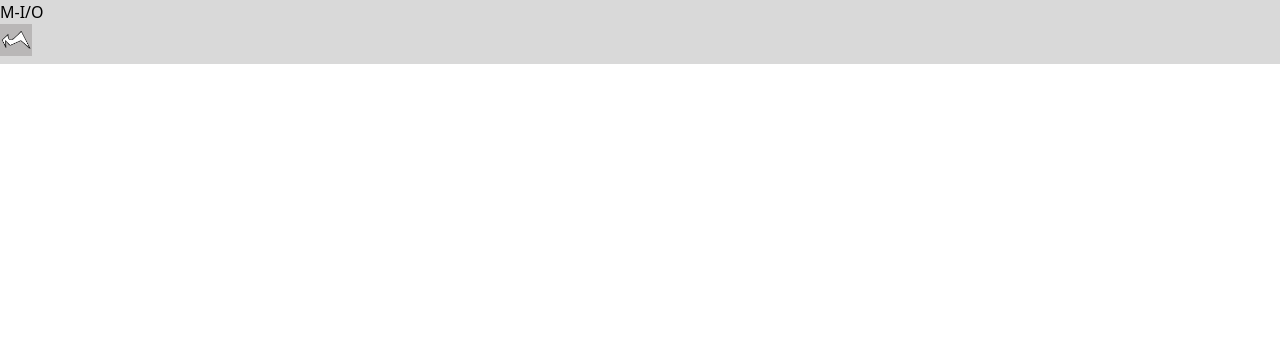
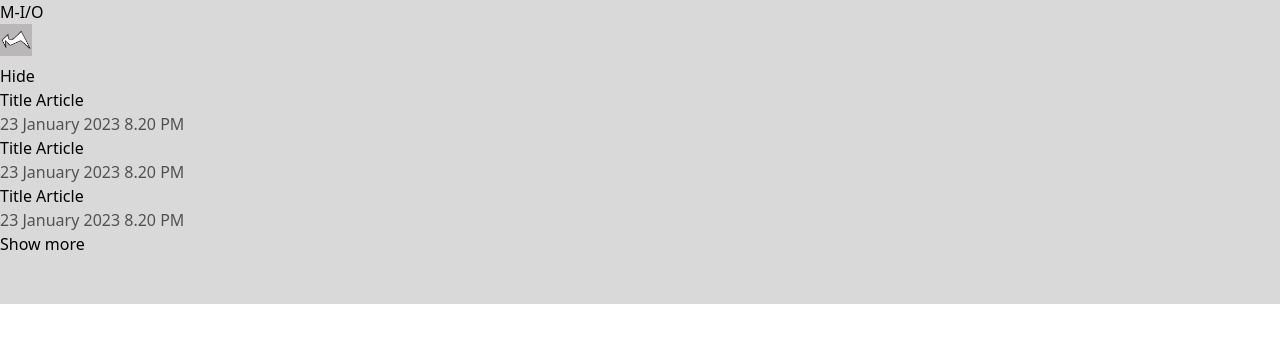
Before and after one commit to mojila/mojila.github.io, a Gatsby site: page / in a window 1280 px wide. Built offline with nearby package versions, Linux system fonts and the light colour scheme; Gatsby itself is replaced by a stand-in of ours.

Commit message:
ver0 add article

```diff
--- /dev/null
+++ b/src/components/Article.tsx
@@ -0,0 +1,22 @@
+import * as React from 'react'
+
+export default function () {
+    const articles = [
+        { title: 'Title Article', createdAt: '23 January 2023 8.20 PM' },
+        { title: 'Title Article', createdAt: '23 January 2023 8.20 PM' },
+        { title: 'Title Article', createdAt: '23 January 2023 8.20 PM' },
+    ]
+
+    return <div className='m-2 article rounded p-2 flex flex-col justify-between'>
+        <div className='flex justify-end'>
+            <p className="text-xs">Hide</p>
+        </div>
+        {articles.map((article, i) => <div key={`article_${i}`} className='px-2'>
+            <p className="text-base text-primary">{article.title}</p>
+            <p className="text-xs text-secondary">{article.createdAt}</p>
+        </div>)}
+        <div className='flex justify-end'>
+            <p className="text-xs">Show more</p>
+        </div>
+    </div>
+}
--- a/src/pages/index.tsx
+++ b/src/pages/index.tsx
@@ -1,10 +1,12 @@
 import * as React from 'react'
 import { PageProps } from 'gatsby'
 import Header from '../components/Header'
+import Article from '../components/Article'
 
 const IndexPage: React.FC<PageProps> = ({ }: PageProps) => {
   return <div>
     <Header></Header>
+    <Article></Article>
   </div>
 }
 
--- a/src/styles/global.css
+++ b/src/styles/global.css
@@ -7,8 +7,21 @@
     background-color: #D9D9D9;
 }
 
-.header-logo {
+.header > .header-logo {
     height: 32px;
     width: 32px;
     background-color: #B9B7B7;
 }
+
+.article {
+    height: 240px;
+    background-color: #D9D9D9;
+}
+
+.text-primary {
+    color: #000000;
+}
+
+.text-secondary {
+    color: #535252;
+}
```
